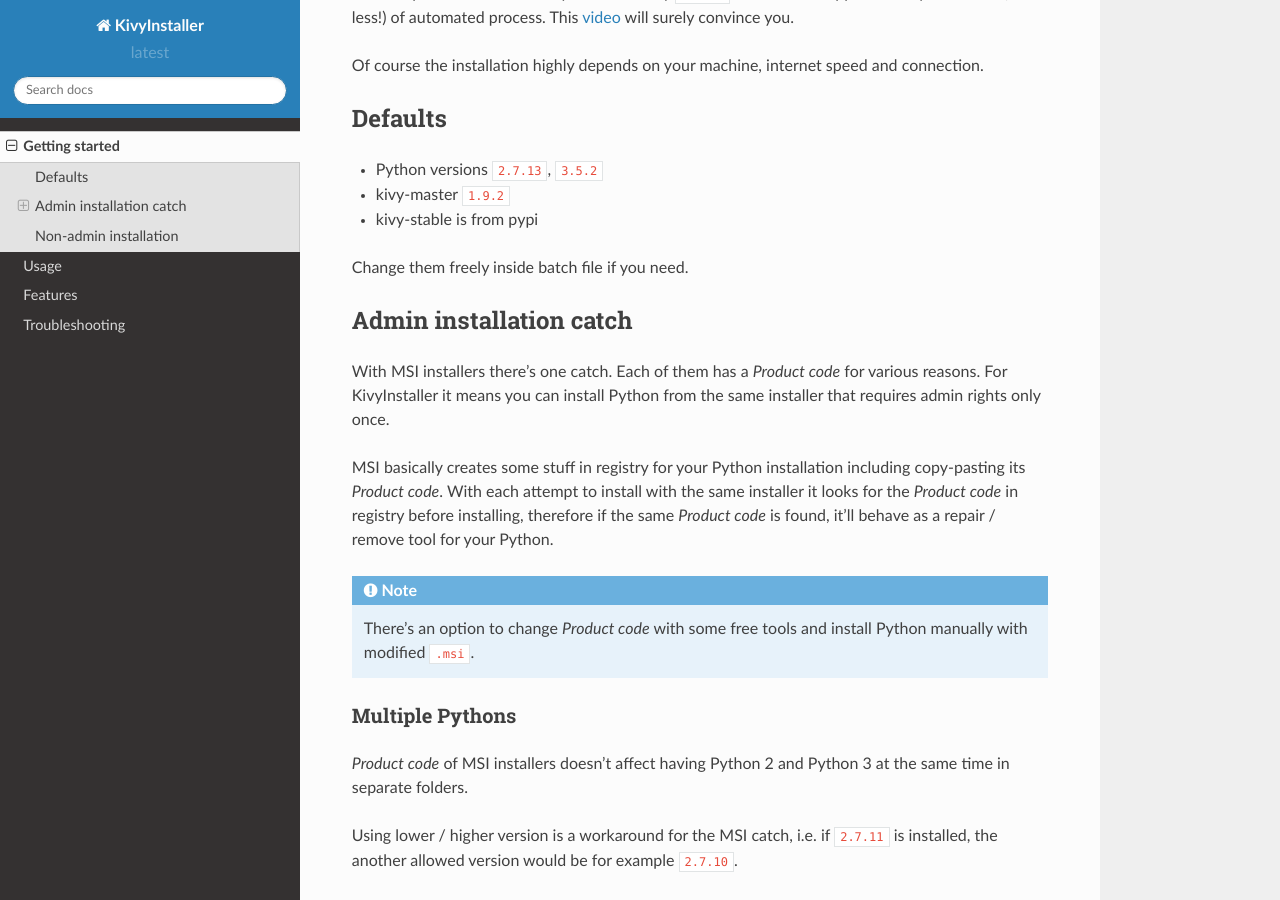
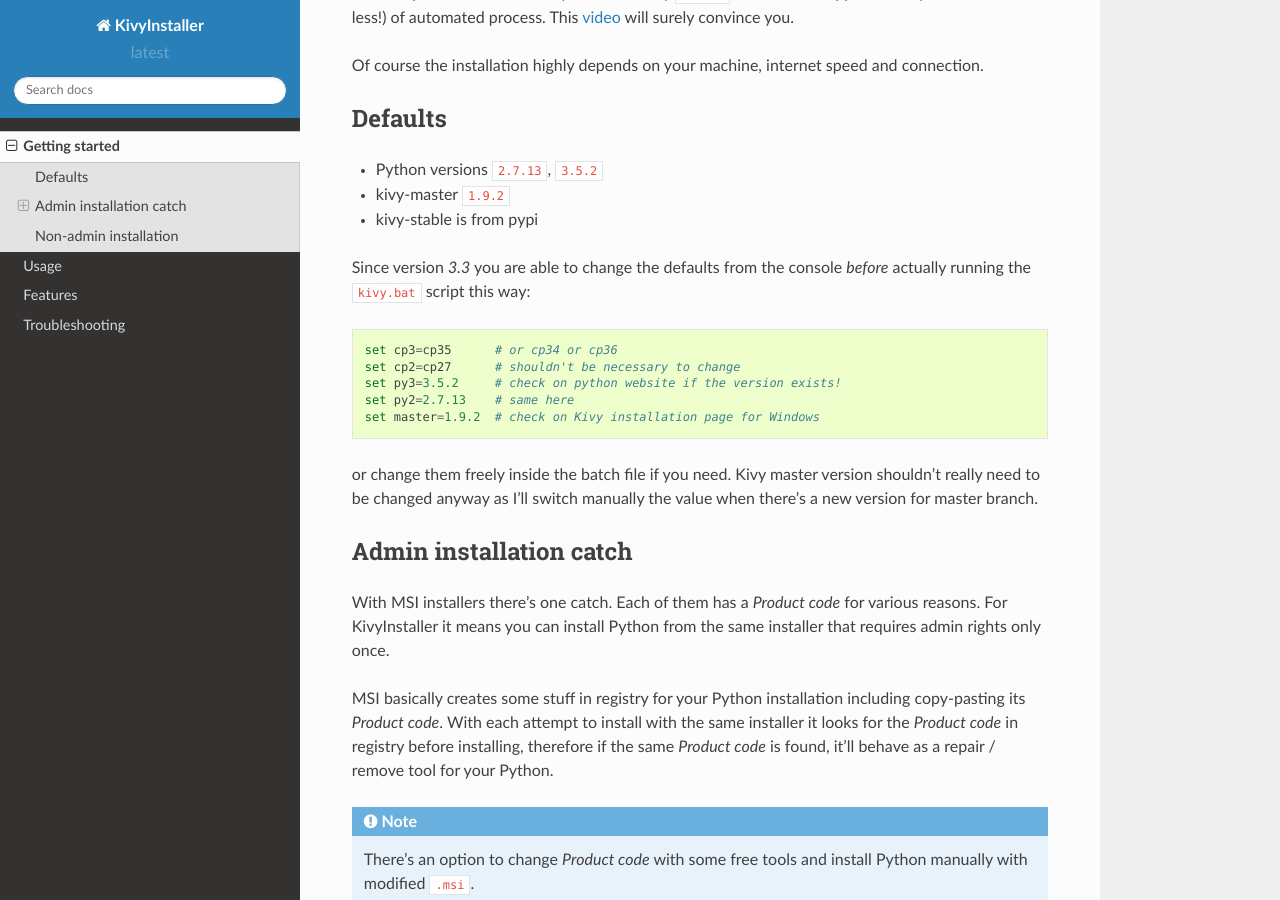
Before and after one commit to KeyWeeUsr/KivyInstaller, a Sphinx documentation site: the page built from docs/source/gettingstarted.rst, in a window 1280 px wide and 900 px high, scrolled down 377 px. Built offline with Sphinx 7.4.7 and the Read the Docs theme 2.0.0, drawn with Linux system fonts in a browser that asks for light colours.

Commit message:
Docs: Add section for changing defaults

```diff
--- a/docs/source/gettingstarted.rst
+++ b/docs/source/gettingstarted.rst
@@ -24,7 +24,18 @@
 - kivy-master ``1.9.2``
 - kivy-stable is from pypi
 
-Change them freely inside batch file if you need.
+Since version `3.3` you are able to change the defaults from the console
+*before* actually running the ``kivy.bat`` script this way::
+
+    set cp3=cp35      # or cp34 or cp36
+    set cp2=cp27      # shouldn't be necessary to change
+    set py3=3.5.2     # check on python website if the version exists!
+    set py2=2.7.13    # same here
+    set master=1.9.2  # check on Kivy installation page for Windows
+
+or change them freely inside the batch file if you need. Kivy master version
+shouldn't really need to be changed anyway as I'll switch manually the value
+when there's a new version for master branch.
 
 Admin installation catch
 ------------------------
```
